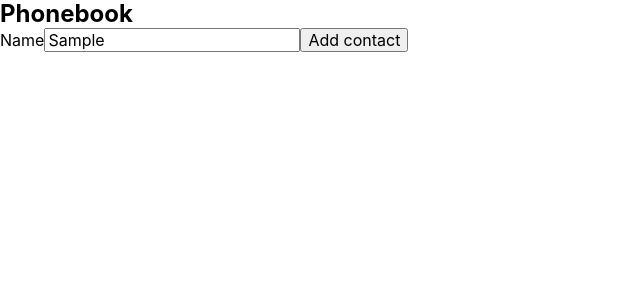
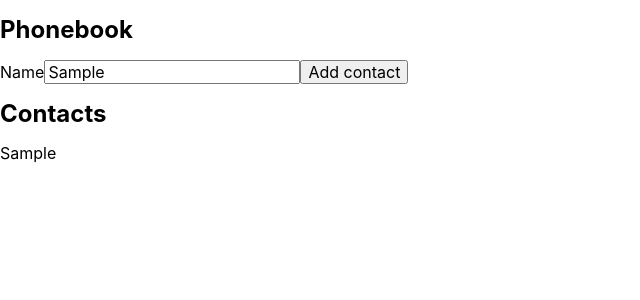
Before and after one commit to svrphoenix/goit-react-hw-02-phonebook, a React (Create React App) app: page / in a window 1280 px wide. Both pictures are taken after typing "Sample" into the empty fields and a click on the button "Add contact". Shown: the top 300 px of the page, without its empty margins (0-640 px from the left). Built offline with nearby package versions, Linux system fonts and the light colour scheme.

Commit message:
Added all functional from Step 1

```diff
--- a/package.json
+++ b/package.json
@@ -1,8 +1,8 @@
 {
-  "name": "react-homework-template",
+  "name": "react-homework-phonebook",
   "version": "0.1.0",
   "private": true,
-  "homepage": "https://svrphoenix.github.io/goit-react-hw-02-feedback/",
+  "homepage": "https://svrphoenix.github.io/goit-react-hw-02-phonebook/",
   "dependencies": {
     "@testing-library/jest-dom": "^5.16.3",
     "@testing-library/react": "^12.1.4",
--- a/src/components/App.jsx
+++ b/src/components/App.jsx
@@ -1,7 +1,8 @@
 // import PropTypes from 'prop-types';
 import { Component } from 'react';
 import { GlobalStyle } from './GlobalStyle';
-import { nanoid } from 'nanoid';
+import { Form } from './Form/Form';
+import { ContactList } from './ContactList/ContactList';
 
 export class App extends Component {
   state = {
@@ -9,35 +10,21 @@
     name: '',
   };
 
-  contactId = nanoid();
-
   addContact = newContact => {
     this.setState(state => ({
       contacts: [...state.contacts, newContact],
     }));
   };
 
-  handleChange = evt => {
-    this.setState({ inputValue: evt.target.value });
-  };
+  // getContacts = (this.state.contacts) => { }
 
   render() {
+    const { contacts } = this.state;
+    console.log(contacts);
     return (
       <>
-        <h2>Phonebook</h2>
-        <label htmlFor={this.contactId}>Name</label>
-        <input
-          type="text"
-          name="name"
-          id={this.contactId}
-          pattern="^[a-zA-Zа-яА-Я]+(([' -][a-zA-Zа-яА-Я ])?[a-zA-Zа-яА-Я]*)*$"
-          title="Name may contain only letters, apostrophe, dash and spaces. For example Adrian, Jacob Mercer, Charles de Batz de Castelmore d'Artagnan"
-          required
-          onChange={this.handleChange}
-        />
-        <button type="button" onClick={() => this.addContact('dv fvgfbgbg')}>
-          Add contact
-        </button>
+        <Form onSubmit={this.addContact} currentState={this.state} />
+        {contacts.length > 0 && <ContactList contacts={contacts} />}
         <GlobalStyle />
       </>
     );
--- /dev/null
+++ b/src/components/ContactList/ContactList.jsx
@@ -0,0 +1,14 @@
+import { Title } from 'components/Title/Title';
+
+export const ContactList = ({ contacts }) => (
+  <>
+    <Title title="Contacts" />
+    <ul>
+      {contacts.map(item => (
+        <li key={item.id}>
+          <p>{item.name}</p>
+        </li>
+      ))}
+    </ul>
+  </>
+);
--- /dev/null
+++ b/src/components/Form/Form.jsx
@@ -0,0 +1,40 @@
+import { Component } from 'react';
+import { nanoid } from 'nanoid';
+import { Title } from 'components/Title/Title';
+
+export class Form extends Component {
+  state = {
+    name: '',
+  };
+
+  handleChange = e => {
+    const { name, value } = e.currentTarget;
+    this.setState({ [name]: value });
+  };
+
+  handleSubmit = e => {
+    e.preventDefault();
+    console.log(this.props);
+    this.props.onSubmit({ ...this.state, id: nanoid() });
+    this.setState({ name: '' });
+  };
+
+  render() {
+    return (
+      <form onSubmit={this.handleSubmit}>
+        <Title title="Phonebook" />
+        <label htmlFor={this.contactId}>Name</label>
+        <input
+          type="text"
+          name="name"
+          id={this.contactId}
+          pattern="^[a-zA-Zа-яА-Я]+(([' -][a-zA-Zа-яА-Я ])?[a-zA-Zа-яА-Я]*)*$"
+          title="Name may contain only letters, apostrophe, dash and spaces. For example Adrian, Jacob Mercer, Charles de Batz de Castelmore d'Artagnan"
+          required
+          onChange={this.handleChange}
+        />
+        <button type="submit">Add contact</button>
+      </form>
+    );
+  }
+}
--- /dev/null
+++ b/src/components/Title/Title.jsx
@@ -0,0 +1,3 @@
+import { StyledTitle } from "./Title.styled";
+
+export const Title = ({ title }) => <StyledTitle>{title}</StyledTitle>;
--- /dev/null
+++ b/src/components/Title/Title.styled.jsx
@@ -0,0 +1,6 @@
+import styled from 'styled-components';
+
+export const StyledTitle = styled.h2`
+  margin-bottom: 1rem;
+  padding-top: 1rem;
+`;
```
